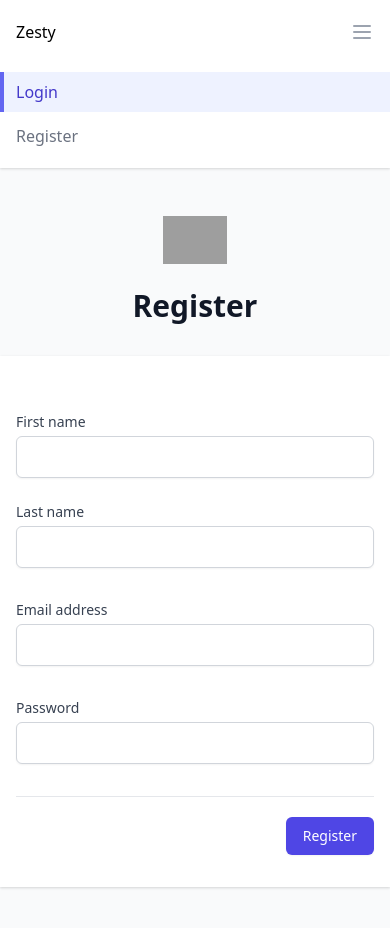
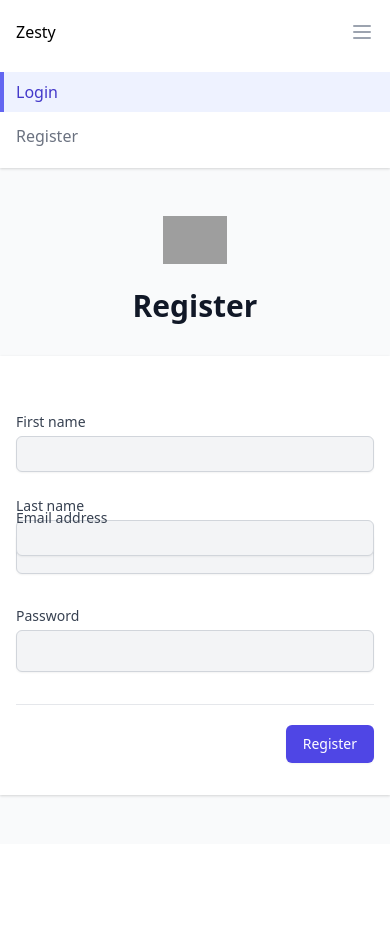
Before and after one commit to DanKlaver15/social-media, a React (Create React App) app in the folder client/: page /register in a window 390 px wide. Shown: the top 928 px of the page. After the commit the page ends 844 px from the top, so only its background shows below. Built offline with nearby package versions, Linux system fonts and the light colour scheme; grey boxes are pictures that could not be loaded.

Commit message:
Made improvements to the appearance of the registration form.

```diff
--- a/client/src/components/forms/RegistrationForm.js
+++ b/client/src/components/forms/RegistrationForm.js
@@ -40,7 +40,7 @@ const RegistrationForm = ({ register, registered }) => {
               className="space-y-8 divide-y"
             >
               <div className="space-y-8">
-                <div className="mt-6 grid grid-cols-1 gap-y-6 gap-x-4 sm:grid-cols-6">
+                <div className="mt-6 grid grid-cols-1 gap-y-6 gap-x-4 sm:grid-cols-6 h-16">
                   <div className="sm:col-span-3">
                     <label
                       htmlFor="first_name"
@@ -56,7 +56,7 @@ const RegistrationForm = ({ register, registered }) => {
                         name="first_name"
                         id="first_name"
                         autoComplete="given-name"
-                        className="shadow-sm focus:ring-indigo-500 focus:border-indigo-500 block w-full sm:text-sm border-gray-300 rounded-md"
+                        className="shadow-sm focus:ring-indigo-500 focus:border-indigo-500 block w-full sm:text-sm border border-gray-300 rounded-md bg-gray-100 h-9"
                       />
                     </div>
                   </div>
@@ -75,7 +75,7 @@ const RegistrationForm = ({ register, registered }) => {
                         name="last_name"
                         id="last_name"
                         autoComplete="family-name"
-                        className="shadow-sm focus:ring-indigo-500 focus:border-indigo-500 block w-full sm:text-sm border-gray-300 rounded-md"
+                        className="shadow-sm focus:ring-indigo-500 focus:border-indigo-500 block w-full sm:text-sm border border-gray-300 rounded-md bg-gray-100 h-9"
                       />
                     </div>
                   </div>
@@ -95,7 +95,7 @@ const RegistrationForm = ({ register, registered }) => {
                       type="email"
                       autoComplete="email"
                       required
-                      className="appearance-none block w-full px-3 py-2 border border-gray-300 rounded-md shadow-sm placeholder-gray-400 focus:outline-none focus:ring-indigo-500 focus:border-indigo-500 sm:text-sm"
+                      className="appearance-none block w-full px-3 py-2 border border-gray-300 rounded-md shadow-sm placeholder-gray-400 focus:outline-none focus:ring-indigo-500 focus:border-indigo-500 sm:text-sm bg-gray-100"
                       value={email}
                     />
                   </div>
@@ -115,7 +115,7 @@ const RegistrationForm = ({ register, registered }) => {
                       type="password"
                       autoComplete="current-password"
                       required
-                      className="appearance-none block w-full px-3 py-2 border border-gray-300 rounded-md shadow-sm placeholder-gray-400 focus:outline-none focus:ring-indigo-500 focus:border-indigo-500 sm:text-sm"
+                      className="appearance-none block w-full px-3 py-2 border border-gray-300 rounded-md shadow-sm placeholder-gray-400 focus:outline-none focus:ring-indigo-500 focus:border-indigo-500 sm:text-sm bg-gray-100"
                       value={password}
                     />
                   </div>
```
